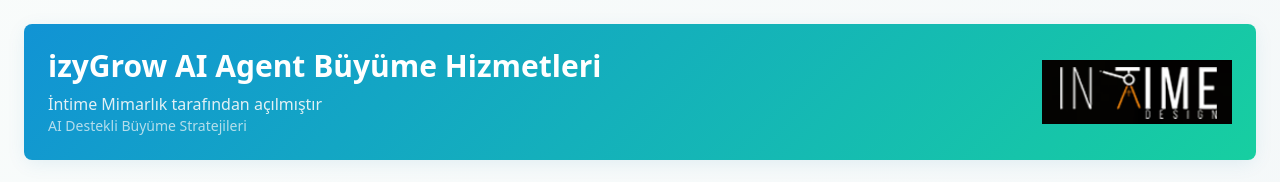
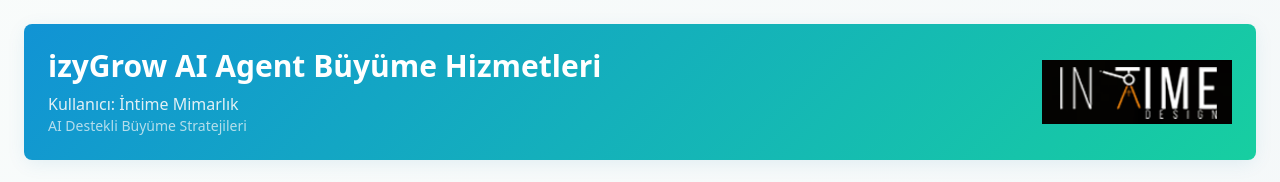
Before and after one commit to IzyGrow/blue-growth-dashboard, a React (Vite) app: page / in a window 1280 px wide. Shown: the top 182 px of the page. Built offline with nearby package versions, Linux system fonts and the light colour scheme.

Commit message:
Update user text
Change "intime mimarlık tarafında açılmışır" to "intime mimarlık".

```diff
--- a/src/components/CustomerDashboard.tsx
+++ b/src/components/CustomerDashboard.tsx
@@ -640,7 +640,7 @@ export default function CustomerDashboard() {
               <div>
                 <h1 className="text-3xl font-bold mb-2">izyGrow AI Agent Büyüme Hizmetleri</h1>
                 <p className="text-primary-foreground/90">
-                  {subscriptionInfo.customerName} tarafından açılmıştır
+                  Kullanıcı: İntime Mimarlık
                 </p>
                 <p className="text-primary-foreground/70 text-sm">AI Destekli Büyüme Stratejileri</p>
               </div>
```
